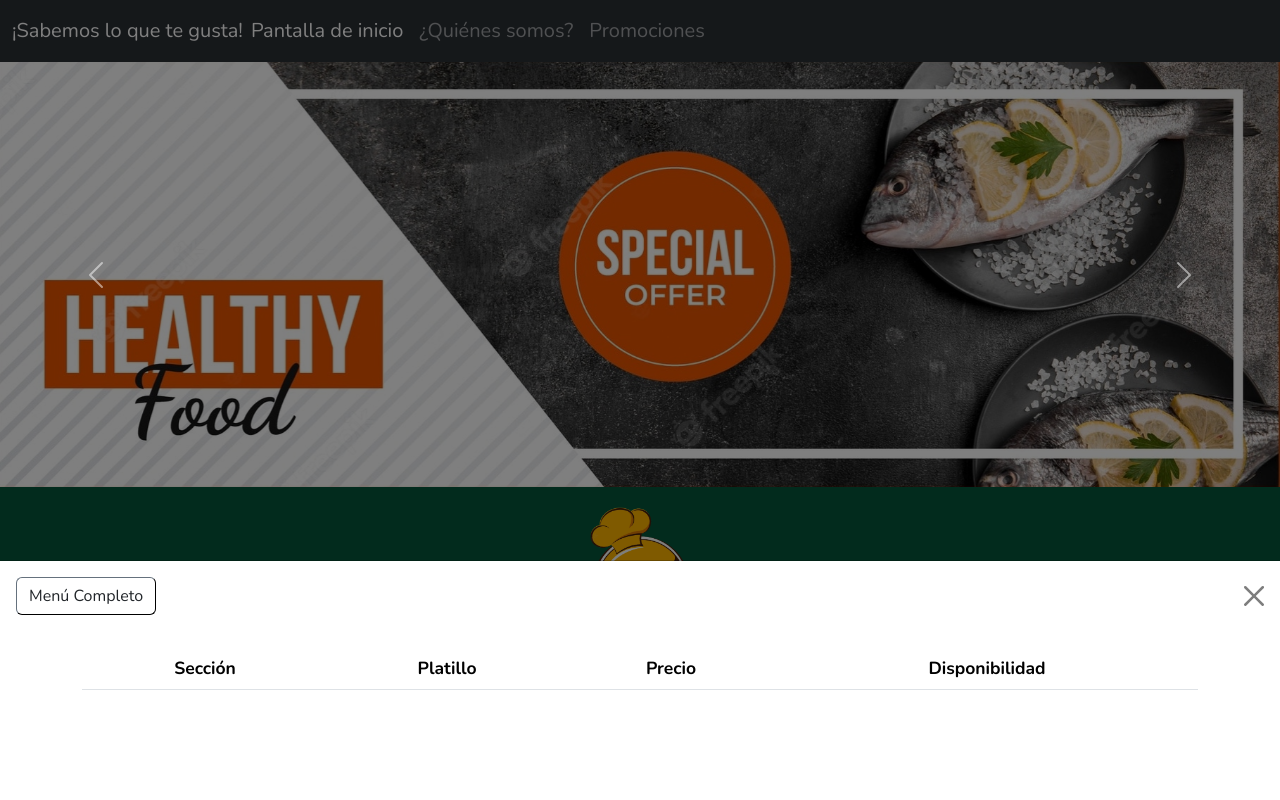
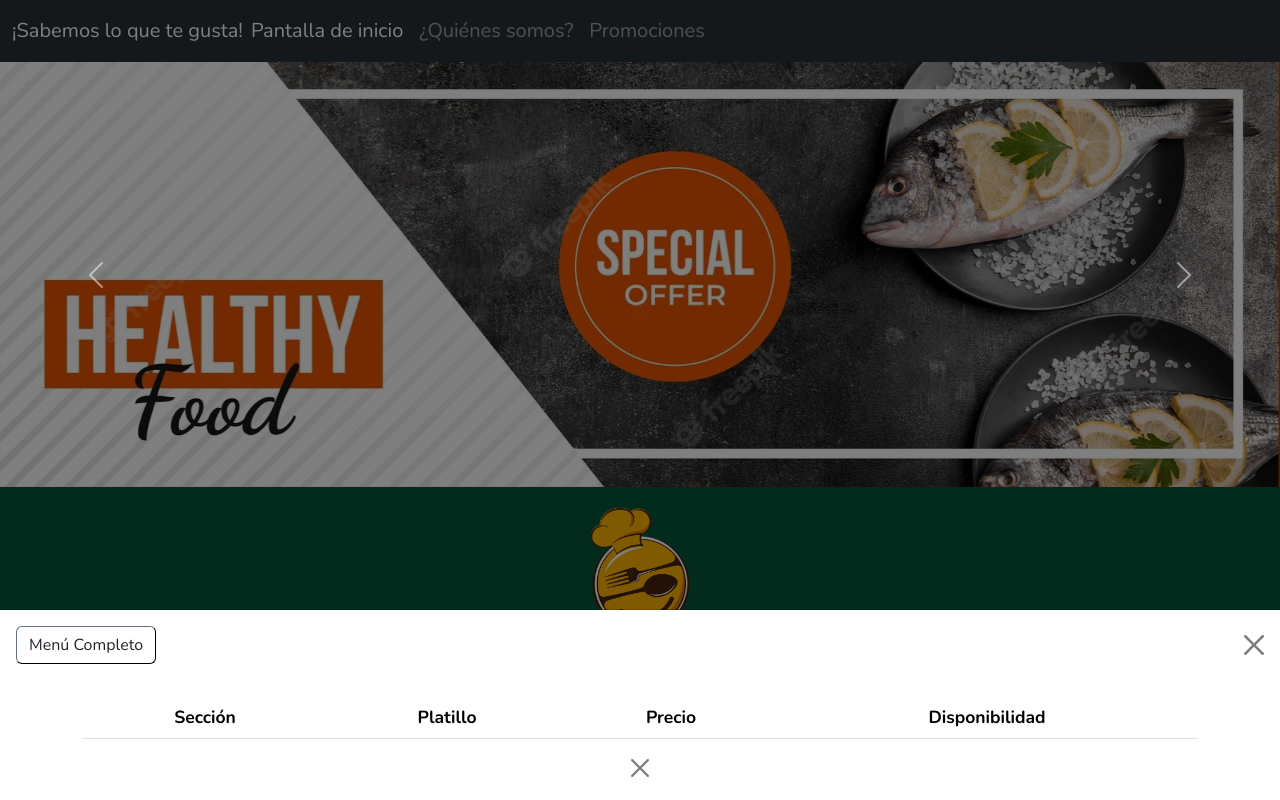
Before and after one commit to StevenBFOS/The-Food-App-Proyecto-Final, a plain HTML site: page pageMain.html in a window 1280 px wide. Both pictures are taken after a click on the button 1256 px from the left and 774 px from the top of the page. Shown: the top 800 px of the page. Drawn offline with nearby package versions, Linux system fonts and the light colour scheme.

Commit message:
Update pageMain.html

```diff
--- a/pageMain.html
+++ b/pageMain.html
@@ -359,7 +359,7 @@
               </svg>
             </button>
 
-            <div class="offcanvas offcanvas-bottom" tabindex="-1" id="offcanvasBottom" aria-labelledby="offcanvasBottomLabel">
+            <div class="offcanvas offcanvas-bottom h-auto" tabindex="-1" id="offcanvasBottom" aria-labelledby="offcanvasBottomLabel">
               <div class="offcanvas-header">
               <button id="botonMenu" class="btn btn-outline-dark">Menú Completo</button>
               <button type="button" class="btn-close" data-bs-dismiss="offcanvas" aria-label="Close"></button>
@@ -379,6 +379,7 @@
                           <tbody id="res"></tbody>
                       </table>
                   </div>
+                <button type="button" class="btn-close" data-bs-dismiss="offcanvas" aria-label="Close"></button>
               </div>
               </div>
             </div>
```
